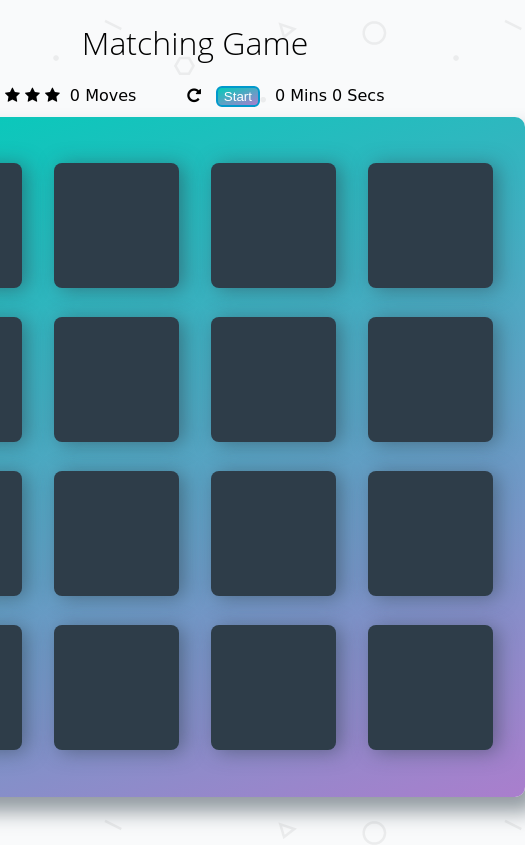
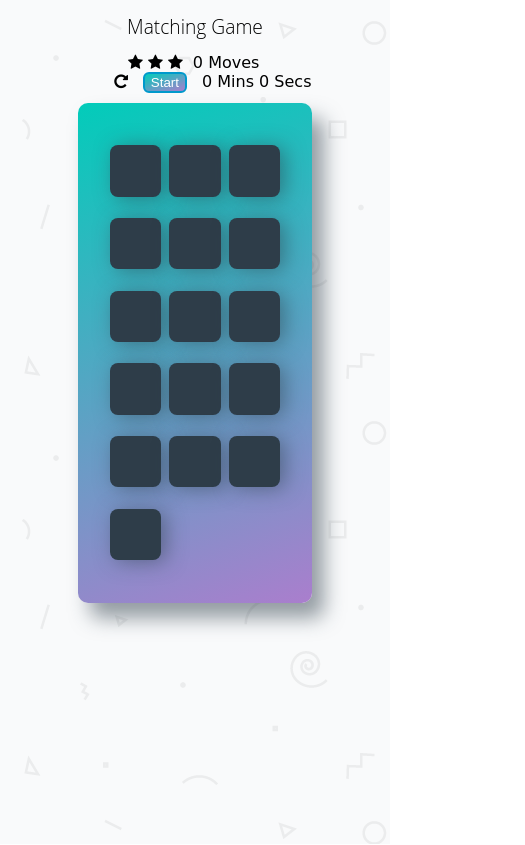
Before and after one commit to avnikolaou/Memory-Game, a plain HTML site: page index.html in a window 390 px wide. Shown: the whole page, 525 px wide, since content can reach past the window. Drawn offline with Linux system fonts and the light colour scheme; a web font is replaced by a local one.

Commit message:
Added resposiveness

```diff
--- a/css/app.css
+++ b/css/app.css
@@ -172,3 +172,71 @@ li {
     transform: scale(1.0);
     transition: visibility 0s linear 0s, opacity 0.25s 0s, transform 0.25s;
 }
+
+@media screen and (max-width: 700px) {
+    .deck {
+        width: 55%;
+    }
+
+    .score-panel {
+        width: 80%;
+    }
+
+    .score-panel .stars {
+        padding-left: 50px;
+    }
+
+    .deck .card {
+        height: 4rem;
+        width: 4rem;
+    }
+
+    .deck {
+        min-height: 600px;
+    }
+
+    h1 {
+        font-size: 1.2em;
+    }
+}
+
+@media screen and (max-width: 600px) {
+    .deck .card {
+        height: 3.5rem;
+        width: 3.5rem;
+    }
+}
+
+@media screen and (max-width: 530px) {
+    .deck .card {
+        height: 3.1rem;
+        width: 3.1rem;
+    }
+}
+
+@media screen and (max-width: 480px) {
+    .deck {
+        width: 60%;
+    }
+
+    .score-panel {
+        width: 60%;
+    }
+
+    .score-panel .stars {
+        padding-left: 50px;
+    }
+
+    .deck .card {
+        height: 3.2rem;
+        width: 3.2rem;
+    }
+
+    .deck {
+        min-height: 500px;
+    }
+
+    h1 {
+        font-size: 1.2em;
+    }
+}
--- a/index.html
+++ b/index.html
@@ -4,6 +4,7 @@
     <meta charset="utf-8">
     <title>Matching Game</title>
     <meta name="description" content="">
+    <meta name="viewport" content="width=device-width, initial-scale=1.0">
     <link rel="stylesheet prefetch" href="https://maxcdn.bootstrapcdn.com/font-awesome/4.6.1/css/font-awesome.min.css">
     <link rel="stylesheet prefetch" href="https://fonts.googleapis.com/css?family=Coda">
     <link rel="stylesheet" href="css/app.css">
```
